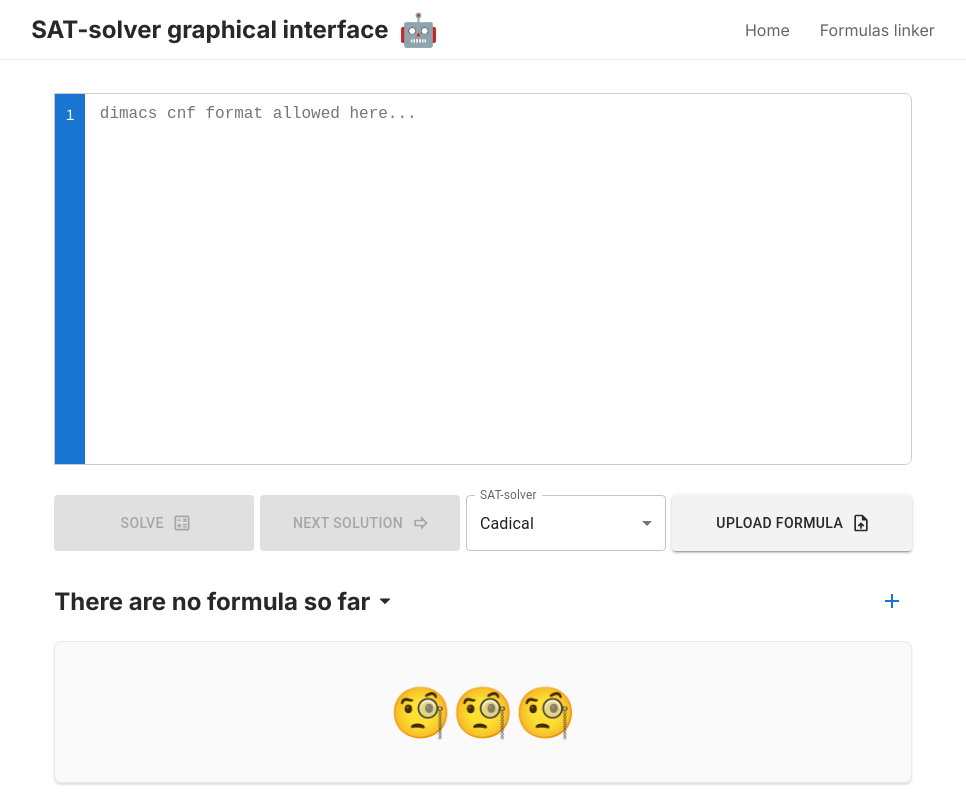
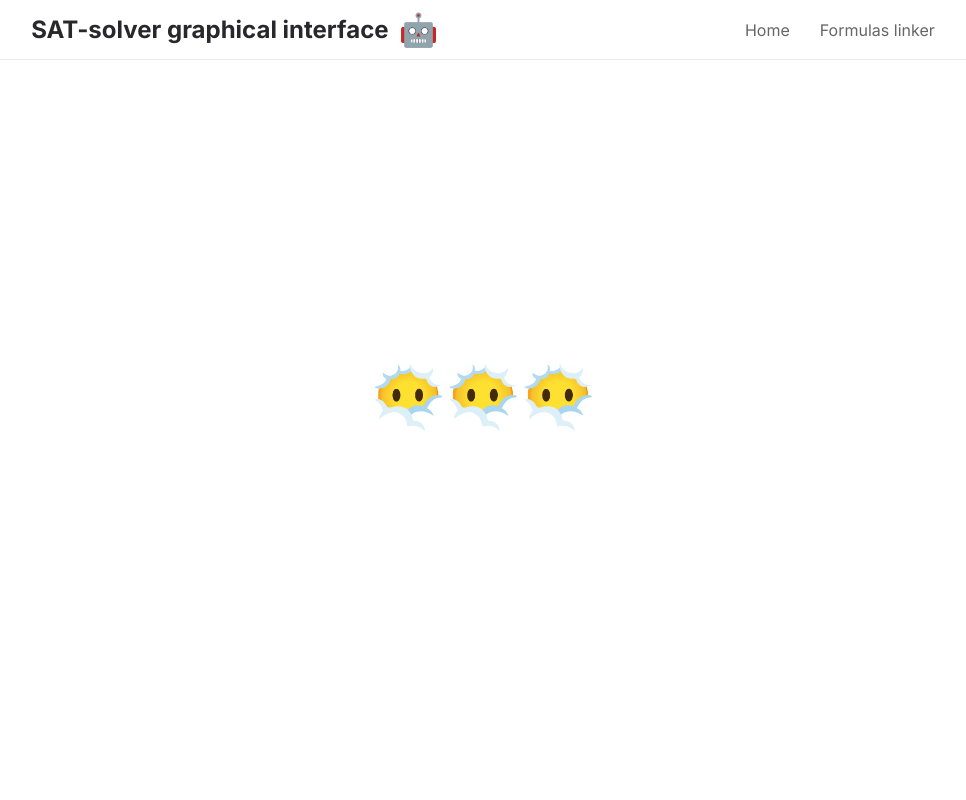
Before and after one commit to vvvvvvvector/SAT-solver-graphical-interface-client, a React (Vite) app: page /linker in a window 1280 px wide. Shown: the top 800 px of the page, without its empty margins (157-1123 px from the left). Built offline with nearby package versions, Linux system fonts and the light colour scheme.

Commit message:
react-router-dom connected

```diff
--- a/index.html
+++ b/index.html
@@ -20,6 +20,6 @@
   </head>
   <body>
     <div id="root"></div>
-    <script type="module" src="/src/index.tsx"></script>
+    <script type="module" src="/src/main.tsx"></script>
   </body>
 </html>
--- a/package.json
+++ b/package.json
@@ -21,6 +21,7 @@
     "react-dom": "^18.2.0",
     "react-hot-toast": "^2.4.0",
     "react-redux": "^8.0.5",
+    "react-router-dom": "^6.9.0",
     "sass": "^1.57.1"
   },
   "devDependencies": {
--- a/src/App.tsx
+++ /dev/null
@@ -1,19 +0,0 @@
-import { Formula, Header, Solutions, Panel, Editor } from "./components";
-
-import "./styles/global.scss";
-
-export default function App() {
-  return (
-    <>
-      <Header />
-      <div className="container">
-        <div className="content">
-          <Editor />
-          <Panel />
-          <Formula />
-          <Solutions />
-        </div>
-      </div>
-    </>
-  );
-}
--- a/src/components/Header/Header.tsx
+++ b/src/components/Header/Header.tsx
@@ -1,19 +1,38 @@
 import React from "react";
+
+import { Outlet, Link } from "react-router-dom";
 
 import styles from "./Header.module.scss";
 
 export const Header: React.FC = () => {
   return (
+    <>
       <header className={styles.header}>
         <div>
           <h2>
             SAT-solver graphical interface<span>🤖</span>
           </h2>
           <ul>
-          <li>Home</li>
-          <li>Formulas linker</li>
+            <li>
+              <Link
+                style={{ color: "inherit", textDecoration: "inherit" }}
+                to={"/"}
+              >
+                Home
+              </Link>
+            </li>
+            <li>
+              <Link
+                style={{ color: "inherit", textDecoration: "inherit" }}
+                to={"/linker"}
+              >
+                Formulas linker
+              </Link>
+            </li>
           </ul>
         </div>
       </header>
+      <Outlet />
+    </>
   );
 };
--- a/src/index.tsx
+++ /dev/null
@@ -1,21 +0,0 @@
-import React from "react";
-import ReactDOM from "react-dom/client";
-import { Toaster } from "react-hot-toast";
-
-import { Provider } from "react-redux";
-import { store } from "./redux/store";
-
-import App from "./App";
-
-const root = ReactDOM.createRoot(
-  document.getElementById("root") as HTMLElement
-);
-
-root.render(
-  <React.StrictMode>
-    <Provider store={store}>
-      <App />
-    </Provider>
-    <Toaster position="top-center" />
-  </React.StrictMode>
-);
--- /dev/null
+++ b/src/main.tsx
@@ -0,0 +1,40 @@
+import React from "react";
+import ReactDOM from "react-dom/client";
+import { Toaster } from "react-hot-toast";
+
+import { createBrowserRouter, RouterProvider } from "react-router-dom";
+
+import { Provider } from "react-redux";
+import { store } from "./redux/store";
+
+import { Header } from "./components";
+import Home from "./routes/Home/Home";
+import Linker from "./routes/Linker/Linker";
+
+import "./styles/global.scss";
+
+const router = createBrowserRouter([
+  {
+    path: "/",
+    element: <Header />,
+    children: [
+      {
+        path: "/",
+        element: <Home />,
+      },
+      {
+        path: "/linker",
+        element: <Linker />,
+      },
+    ],
+  },
+]);
+
+ReactDOM.createRoot(document.getElementById("root") as HTMLElement).render(
+  <React.StrictMode>
+    <Provider store={store}>
+      <RouterProvider router={router} />
+    </Provider>
+    <Toaster position="top-center" />
+  </React.StrictMode>
+);
--- /dev/null
+++ b/src/routes/Home/Home.module.scss
@@ -0,0 +1,10 @@
+.container {
+  display: grid;
+  place-items: center;
+
+  .content {
+    max-width: 67vw;
+    width: 100%;
+    padding: 33px 0px;
+  }
+}
--- /dev/null
+++ b/src/routes/Home/Home.tsx
@@ -0,0 +1,22 @@
+import React from "react";
+
+import { Editor, Panel, Formula, Solutions } from "../../components";
+
+import styles from "./Home.module.scss";
+
+const Home: React.FC = () => {
+  return (
+    <>
+      <div className={styles.container}>
+        <div className={styles.content}>
+          <Editor />
+          <Panel />
+          <Formula />
+          <Solutions />
+        </div>
+      </div>
+    </>
+  );
+};
+
+export default Home;
--- /dev/null
+++ b/src/routes/Linker/Linker.module.scss
@@ -0,0 +1,15 @@
+.container {
+  display: grid;
+  place-items: center;
+
+  .content {
+    max-width: 67vw;
+    width: 100%;
+    padding: 300px 0px;
+    text-align: center;
+
+    span {
+      font-size: 60px;
+    }
+  }
+}
--- /dev/null
+++ b/src/routes/Linker/Linker.tsx
@@ -0,0 +1,15 @@
+import React from "react";
+
+import styles from "./Linker.module.scss";
+
+const Linker: React.FC = () => {
+  return (
+    <div className={styles.container}>
+      <div className={styles.content}>
+        <span>😶‍🌫️😶‍🌫️😶‍🌫️</span>
+      </div>
+    </div>
+  );
+};
+
+export default Linker;
--- a/src/styles/global.scss
+++ b/src/styles/global.scss
@@ -11,28 +11,3 @@ body {
   font-family: "Inter", -apple-system, system-ui, sans-serif;
   background-color: #ffffff;
 }
-
-.container {
-  display: grid;
-  place-items: center;
-
-  .content {
-    max-width: 67vw;
-    width: 100%;
-    padding: 33px 0px;
-
-    .no-upload {
-      font-weight: 600;
-      display: flex;
-      padding: 110px 0px;
-      font-size: 25px;
-      align-items: center;
-      justify-content: center;
-
-      span {
-        margin-left: 12px;
-        font-size: 50px;
-      }
-    }
-  }
-}
```
Also changed, not shown: 1 other file (tests, documents, lock files or other folders). Lines whose indentation alone changed are shown as unchanged.
